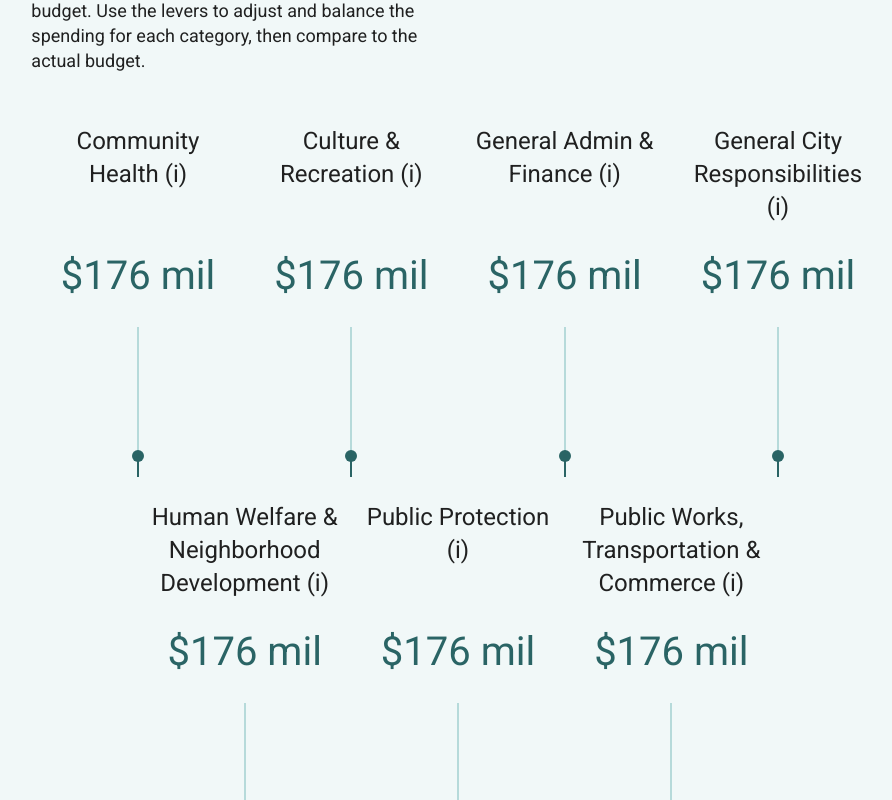
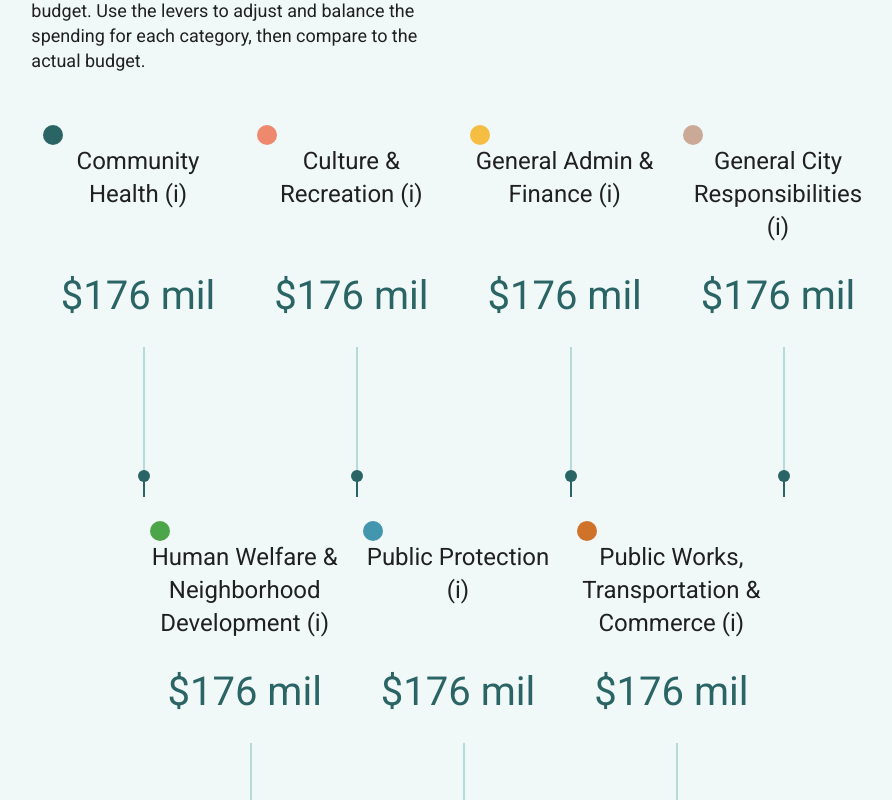
Before and after one commit to sfbrigade/datasci-police-budget, a Nuxt app: page /balance-budget in a window 1280 px wide. Shown: the part 460-1260 px from the top of the page, without its empty margins (182-1074 px from the left). Built offline with nearby package versions, Linux system fonts and the light colour scheme.

Commit message:
added in a bit of validation and colors to SCSS file

```diff
--- a/assets/variables.scss
+++ b/assets/variables.scss
@@ -20,6 +20,10 @@ $salmon: #ef896e;
 $dark-turquoise: #2a6465;
 $light-turquoise: #f1f8f8;
 $link: #006ca8;
+$tan: #caaa97;
+$green-5: #4da54a;
+$blue-1: #4296ad;
+$brown-1: #cf722a;
 // $blue: #114473;
 $light-blue: #afeeee;
 $purple-1: #473a8c;
--- a/pages/balance-budget.vue
+++ b/pages/balance-budget.vue
@@ -25,7 +25,7 @@
                 </v-col>
             </v-row>
             <v-row class="mb-10">
-                <v-spacer />
+                <v-spacer cols=2 />
                 <v-col cols=4>
                       <v-row><div class="Subsection-Title">Revenue</div></v-row>
                       <v-row><div class="Subsection-Subtitle">(in millions)</div></v-row>
@@ -34,28 +34,28 @@
                       <v-row><div class="Subsection-Subtitle">(in millions)</div></v-row>
                       <v-row><div class="Subsection-Body">There are 7 categories that make up San Francisco's budget.
                         Use the levers to adjust and balance the spending for each category, then compare to the actual budget.</div></v-row>
+                      <v-row class="mb-0" v-if="exceeds_limit"><div class="Slider-Hint">Note: Total expenses allocated exceeds revenue.</div></v-row>
                 </v-col>
-                <v-col cols=4>
+                <v-col cols=6>
                     <D3PieChart v-if="is_mounted" :config="budget_pie_chart_config" :datum="budget_pie_chart_data" />
                 </v-col>
-                <v-spacer />
             </v-row>
             <v-row justify="center">
                 <v-spacer />
                 <v-col cols=2>
-                    <div class="Slider-Title">Community Health
+                    <div class="Health-Color" /><div class="Slider-Title">Community Health
                     <v-tooltip bottom><template v-slot:activator="{ on, attrs }"><span v-bind="attrs" v-on="on">(i)</span></template><span>Placeholder, will replace with actual text and icon later</span></v-tooltip></div>
                 </v-col>
                 <v-col cols=2>
-                    <div class="Slider-Title">Culture & Recreation
+                    <div class="Culture-Color" /><div class="Slider-Title">Culture & Recreation
                     <v-tooltip bottom><template v-slot:activator="{ on, attrs }"><span v-bind="attrs" v-on="on">(i)</span></template><span>Placeholder, will replace with actual text and icon later</span></v-tooltip></div>
                 </v-col>
                 <v-col cols=2>
-                    <div class="Slider-Title">General Admin & Finance
+                    <div class="Admin-Color" /><div class="Slider-Title">General Admin & Finance
                     <v-tooltip bottom><template v-slot:activator="{ on, attrs }"><span v-bind="attrs" v-on="on">(i)</span></template><span>Placeholder, will replace with actual text and icon later</span></v-tooltip></div>
                 </v-col>
                 <v-col cols=2>
-                    <div class="Slider-Title">General City Responsibilities
+                    <div class="City-Color" /><div class="Slider-Title">General City Responsibilities
                     <v-tooltip bottom><template v-slot:activator="{ on, attrs }"><span v-bind="attrs" v-on="on">(i)</span></template><span>Placeholder, will replace with actual text and icon later</span></v-tooltip></div>
                 </v-col>
                 <v-spacer />
@@ -68,12 +68,14 @@
                 <v-col cols=2><div class="Slider-Amount">${{city_value}} mil</div></v-col>
                 <v-spacer />
             </v-row>
+
             <v-row>
                 <v-spacer />
                 <v-col cols=2>
                     <v-row justify="center">
                         <v-slider v-model="health_value" vertical :max="slider_max" :min="slider_min"
                         @change="editPieChart('Community Health', health_value, '#2A6465')"
+                        :rules="test_rule" label=" "
                         track-color=#B6DADA color=#2A6465 />
                     </v-row>
                 </v-col>
@@ -81,6 +83,7 @@
                     <v-row justify="center">
                         <v-slider v-model="culture_value" vertical :max="slider_max" :min="slider_min"
                         @change="editPieChart('Culture & Recreation', culture_value, '#EF896E')"
+                        :rules="test_rule" label=" "
                         track-color=#B6DADA color=#2A6465 />
                     </v-row>
                 </v-col>
@@ -88,6 +91,7 @@
                     <v-row justify="center">
                         <v-slider v-model="admin_value" vertical :max="slider_max" :min="slider_min"
                         @change="editPieChart('General Admin & Finance', admin_value, '#F5BD41')"
+                        :rules="test_rule" label=" "
                         track-color=#B6DADA color=#2A6465 />
                     </v-row>
                 </v-col>
@@ -95,6 +99,7 @@
                     <v-row justify="center">
                         <v-slider v-model="city_value" vertical :max="slider_max" :min="slider_min"
                         @change="editPieChart('General City Responsibilities', city_value, '#CAAA97')"
+                        :rules="test_rule" label=" "
                         track-color=#B6DADA color=#2A6465 />
                     </v-row>
                 </v-col>
@@ -104,15 +109,15 @@
             <v-row justify="center">
                 <v-spacer />
                 <v-col cols=2>
-                    <div class="Slider-Title">Human Welfare & Neighborhood Development
+                    <div class="Welfare-Color" /><div class="Slider-Title">Human Welfare & Neighborhood Development
                     <v-tooltip bottom><template v-slot:activator="{ on, attrs }"><span v-bind="attrs" v-on="on">(i)</span></template><span>Placeholder, will replace with actual text and icon later</span></v-tooltip></div>
                 </v-col>
                 <v-col cols=2>
-                    <div class="Slider-Title">Public Protection
+                    <div class="Protection-Color" /><div class="Slider-Title">Public Protection
                     <v-tooltip bottom><template v-slot:activator="{ on, attrs }"><span v-bind="attrs" v-on="on">(i)</span></template><span>Placeholder, will replace with actual text and icon later</span></v-tooltip></div>
                 </v-col>
                 <v-col cols=2>
-                    <div class="Slider-Title">Public Works, Transportation & Commerce
+                    <div class="Transport-Color" /><div class="Slider-Title">Public Works, Transportation & Commerce
                     <v-tooltip bottom><template v-slot:activator="{ on, attrs }"><span v-bind="attrs" v-on="on">(i)</span></template><span>Placeholder, will replace with actual text and icon later</span></v-tooltip></div>
                 </v-col>
                 <v-spacer />
@@ -130,6 +135,7 @@
                     <v-row justify="center">
                         <v-slider v-model="welfare_value" vertical :max="slider_max" :min="slider_min"
                         @change="editPieChart('Human Welfare & Neighborhood Development', welfare_value, '#4DA54A')"
+                        :rules="test_rule" label=" "
                         track-color=#B6DADA color=#2A6465 />
                     </v-row>
                 </v-col>
@@ -137,6 +143,7 @@
                     <v-row justify="center">
                         <v-slider v-model="protection_value" vertical :max="slider_max" :min="slider_min"
                         @change="editPieChart('Public Protection', protection_value, '#4296AD')"
+                        :rules="test_rule" label=" "
                         track-color=#B6DADA color=#2A6465 />
                     </v-row>
                 </v-col>
@@ -144,6 +151,7 @@
                     <v-row justify="center">
                         <v-slider v-model="transport_value" vertical :max="slider_max" :min="slider_min"
                         @change="editPieChart('Public Works, Transportation & Commerce', transport_value, '#CF722A')"
+                        :rules="test_rule" label=" "
                         track-color=#B6DADA color=#2A6465 />
                     </v-row>
                 </v-col>
@@ -168,6 +176,7 @@ import { D3PieChart } from 'vue-d3-charts';
 
 var total_expenses = 1234.0
 var starting_expense = total_expenses / 7.0
+var current_sum_expenses = 1234.0
 
 export default Vue.extend({
   components: {
@@ -177,6 +186,7 @@ export default Vue.extend({
   },
   mounted() {
       this.is_mounted = true;
+      this.exceeds_limit = false;
   },
   data() {
         return {
@@ -199,8 +209,8 @@ export default Vue.extend({
                 key: "name",
                 value: "total",
                 color: {key: "dept_color"},
-                margin: {left: 125, right: 125},
-                transition: {duration: 150, ease: "easeLinear"}
+                margin: {left: 100, right: 100},
+                transition: {duration: 100, ease: "easeLinear"}
             },
             slider_max: total_expenses,
             slider_min: 0,
@@ -210,13 +220,21 @@ export default Vue.extend({
             city_value: starting_expense,
             welfare_value: starting_expense,
             protection_value: starting_expense,
-            transport_value: starting_expense
+            transport_value: starting_expense,
+            test_rule: [v => current_sum_expenses <= total_expenses || 'Total expenses allocated exceeds revenue']
         }
   },
   methods: {
       editPieChart(dept, dept_value, color) {
-          console.log(dept)
-          console.log(dept_value)
+          var old_value = this.budget_pie_chart_data[this.budget_pie_chart_data.findIndex(({name}) => name == dept)].total
+          current_sum_expenses -= old_value
+          current_sum_expenses += dept_value
+          if(current_sum_expenses > total_expenses){
+              this.exceeds_limit = true
+          } else {
+              this.exceeds_limit = false
+          }
+
           this.budget_pie_chart_data.splice(this.budget_pie_chart_data.findIndex(({name}) => name == dept),1)
           this.budget_pie_chart_data.push({name: dept, total: dept_value, dept_color: color})
       }
@@ -295,4 +313,59 @@ export default Vue.extend({
   color: $dark-turquoise;
 }
 
+.Slider-Hint{
+    font-size: 18px;
+    font-weight: normal;
+    color: #ff5252;
+}
+
+.Health-Color{
+    height: 20px;
+    width: 20px;
+    background-color: $dark-turquoise;
+    border-radius: 50%;
+    margin-right: 0;
+}
+
+.Culture-Color{
+    height: 20px;
+    width: 20px;
+    background-color: $salmon;
+    border-radius: 50%;
+}
+
+.Admin-Color{
+    height: 20px;
+    width: 20px;
+    background-color: $orange-yellow;
+    border-radius: 50%;
+}
+
+.City-Color{
+    height: 20px;
+    width: 20px;
+    background-color: $tan;
+    border-radius: 50%;
+}
+
+.Welfare-Color{
+    height: 20px;
+    width: 20px;
+    background-color: $green-5;
+    border-radius: 50%;
+}
+
+.Protection-Color{
+    height: 20px;
+    width: 20px;
+    background-color: $blue-1;
+    border-radius: 50%;
+}
+
+.Transport-Color{
+    height: 20px;
+    width: 20px;
+    background-color: $brown-1;
+    border-radius: 50%;
+}
 </style>
```
